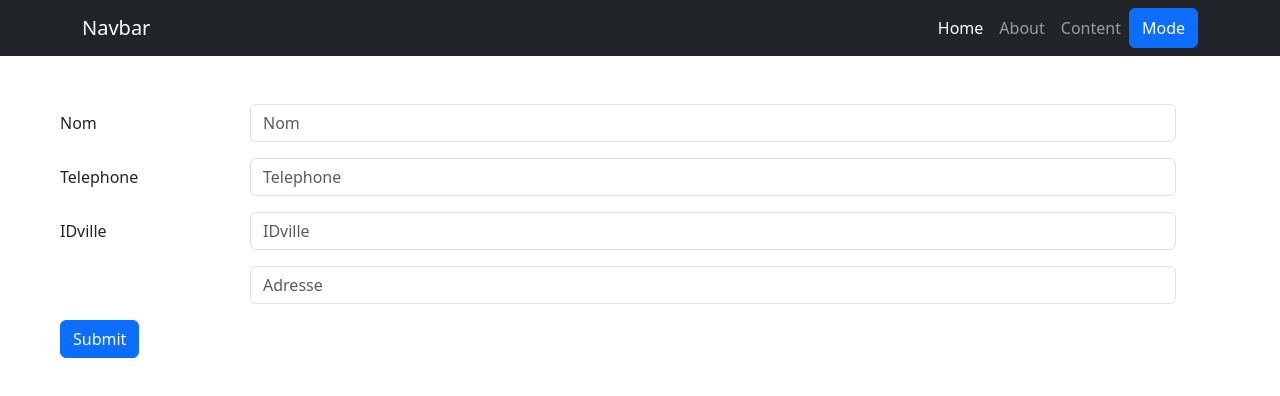
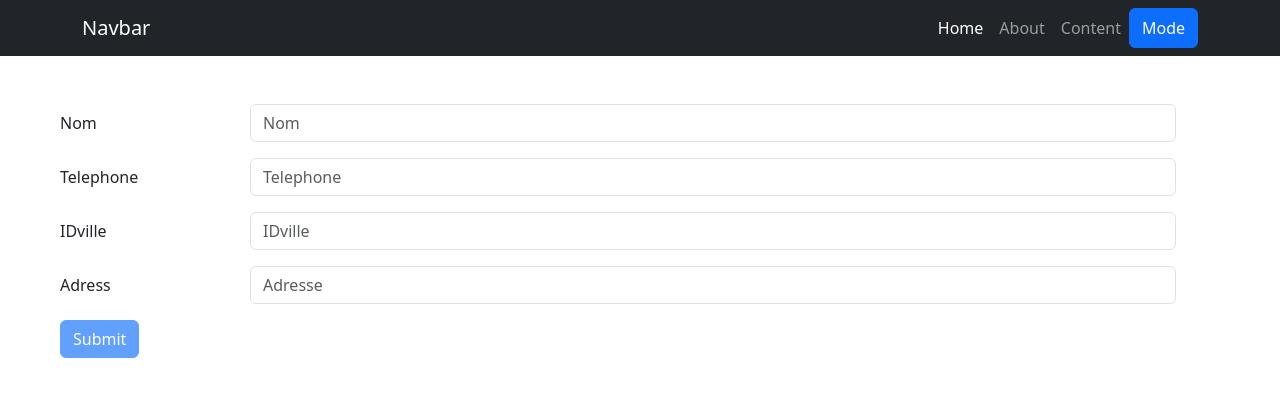
Before and after one commit to TAYBI/vuew-start-single-page-app, a Vue app: page / in a window 1280 px wide. Shown: the top 396 px of the page. Built offline with nearby package versions, Linux system fonts and the light colour scheme.

Commit message:
handle form

```diff
--- a/src/App.vue
+++ b/src/App.vue
@@ -2,7 +2,6 @@
     <nav-bar :pages="pages" :active-page="activePage" :nav-link-click="(index) => activePage = index"></nav-bar>
     <!-- <page-viewer v-if="clients.length > 0" :clients="clients"></page-viewer> -->
     <create-page :page-created="pageCreated">
-
     </create-page>
 </template>
 
@@ -11,6 +10,7 @@
 import createPage from './components/CreatePage.vue';
 import navBar from './components/NavBar.vue';
 import pageViewer from './components/pageViewer.vue';
+import { lienAPI } from './utils/globals';
 
 
 export default {
@@ -49,8 +49,9 @@ export default {
     methods: {
         async getClients() {
             try {
-                const response = await fetch("http://178.238.238.52:8083/api/clients/omag_71_Dev commercial");
+                const response = await fetch(lienAPI);
                 this.clients = await response.json();
+                console.log(lienAPI);
                 console.log(this.clients);
             } catch (error) {
                 console.log(error);
--- a/src/components/CreatePage.vue
+++ b/src/components/CreatePage.vue
@@ -27,13 +27,14 @@
 
             <!-- Adresse -->
             <div class="form-group row mb-3">
-                <label for="inputAdresse" class="col-sm-2 col-form-label"></label>
+                <label for="inputAdresse" class="col-sm-2 col-form-label">Adress</label>
                 <div class="col-sm-10">
                     <input type="text" class="form-control" id="inputAdresse" v-model="Adresse" placeholder="Adresse">
                 </div>
             </div>
 
-            <button type="submit" class="btn btn-primary" @click.prevent="addClient">Submit</button>
+            <button :disabled="IsFormInvalid" type="submit" class="btn btn-primary"
+                @click.prevent="addClient">Submit</button>
         </form>
     </div>
 </template>
@@ -41,6 +42,11 @@
 <script>
 export default {
     props: ['pageCreated'],
+    computed: {
+        IsFormInvalid() {
+            return (!this.Nom || !this.Telephone);
+        }
+    },
     data() {
         return {
             Nom: '',
@@ -51,7 +57,21 @@ export default {
     },
     methods: {
         addClient() {
+            if (!this.Nom || !this.Telephone) {
+                alert('please fill nom and telephone !');
+            }
 
+            this.pageCreated({
+                Nom: this.Nom,
+                Telephone: this.Telephone,
+                IDville: this.IDville,
+                Adresse: this.Adresse,
+            })
+
+            Nom = '';
+            Telephone = '';
+            IDville = '';
+            Adresse = '';
         }
     }
 }
```
Also changed, not shown: 1 other file (tests, documents, lock files or other folders).
